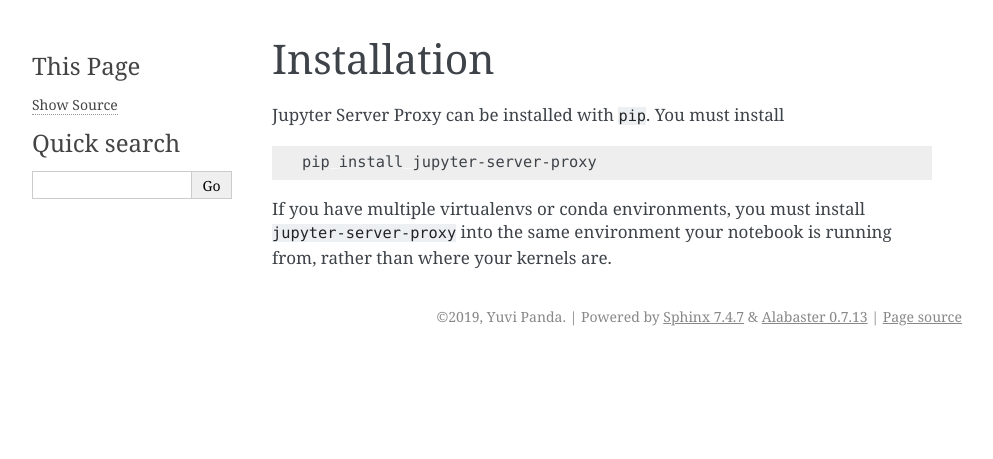
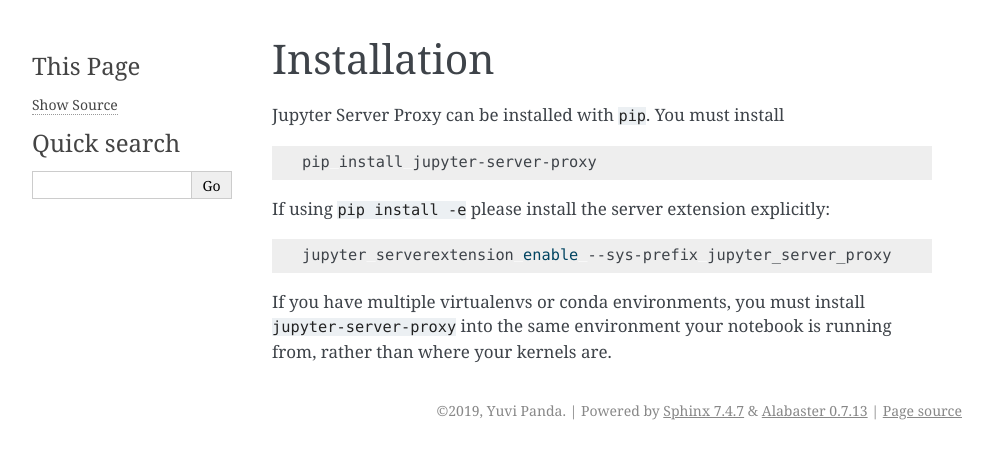
Before and after one commit to jupyterhub/jupyter-server-proxy, a Sphinx documentation site: the page built from docs/install.rst, in a window 1280 px wide. Shown: the top 459 px of the page, without its empty margins (148-1141 px from the left). Built offline with Sphinx 7.4.7, drawn with Linux system fonts in a browser that asks for light colours.

Commit message:
add note to docs and readme on installing from source

```diff
--- a/docs/install.rst
+++ b/docs/install.rst
@@ -11,6 +11,12 @@
    pip install jupyter-server-proxy
 
 
+If using ``pip install -e`` please install the server extension explicitly:
+
+.. code:: bash
+
+   jupyter serverextension enable --sys-prefix jupyter_server_proxy
+
 If you have multiple virtualenvs or conda environments, you
 must install ``jupyter-server-proxy`` into the same environment
 your notebook is running from, rather than where your kernels are.
```
Also changed, not shown: README.rst (+23 -0 lines).
